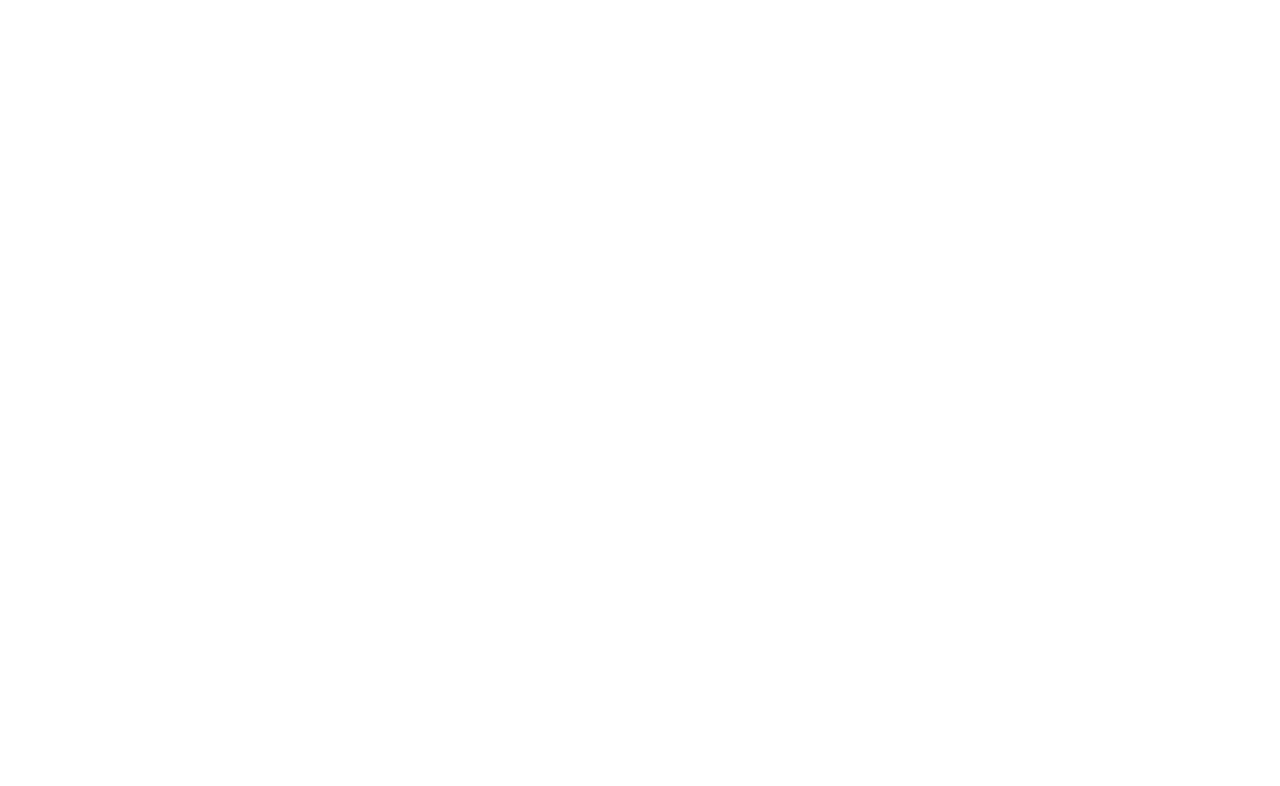
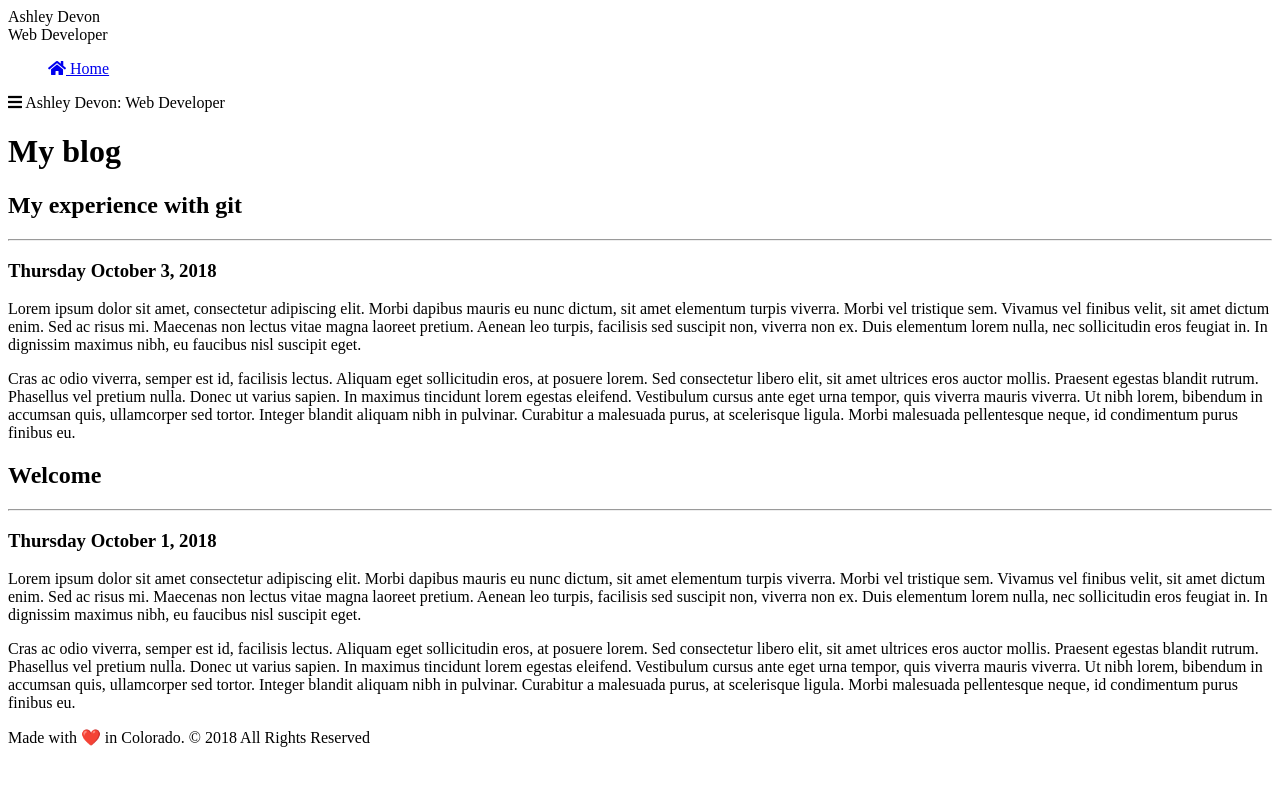
Before and after one commit to ashleychanteldevon/personal-blog, a plain HTML site: page index.html in a window 1280 px wide. Drawn offline with Linux system fonts and the light colour scheme.

Commit message:
Add font awesome icons

```diff
--- a/index.html
+++ b/index.html
@@ -1,12 +1,98 @@
 <!DOCTYPE html>
 <html lang="en">
-<head>
-  <meta charset="UTF-8">
-  <meta name="viewport" content="width=device-width, initial-scale=1.0">
-  <meta http-equiv="X-UA-Compatible" content="ie=edge">
-  <title>Ashley Devon - Web Developer</title>
-</head>
-<body>
+ <head>
+   <meta charset="UTF-8" />
+   <meta name="viewport" content="width=device-width, initial-scale=1.0" />
+   <meta http-equiv="X-UA-Compatible" content="ie=edge" />
+   <link
+     rel="stylesheet"
+     href="https://use.fontawesome.com/releases/v5.4.1/css/all.css"
+   />
+   <title>Ashley Devon - Web Developer</title>
+ </head>
+ <body>
+   <div class="parent">
+     <div class="wrapper">
+       <nav>
+         <div class="inner-wrap">
+           <div class="site-header">Ashley Devon</div>
+           <div class="site-subheader">Web Developer</div>
+           <ul class="site-navigation">
+             <a href="index.html"><i class="fas fa-home"></i> Home</a>
+           </ul>
+         </div>
+       </nav>
 
-</body>
+       <main>
+         <div class="menu">
+           <div class="menu-icon" id="sidebarCollapse">
+             <i class="fas fa-bars"></i>
+             <span class="mobile-header">Ashley Devon: Web Developer</span>
+           </div>
+         </div>
+
+         <h1>My blog</h1>
+         <article>
+           <h2>My experience with git</h2>
+           <hr />
+           <h3>Thursday October 3, 2018</h3>
+           <p>
+             Lorem ipsum dolor sit amet, consectetur adipiscing elit. Morbi
+             dapibus mauris eu nunc dictum, sit amet elementum turpis viverra.
+             Morbi vel tristique sem. Vivamus vel finibus velit, sit amet
+             dictum enim. Sed ac risus mi. Maecenas non lectus vitae magna
+             laoreet pretium. Aenean leo turpis, facilisis sed suscipit non,
+             viverra non ex. Duis elementum lorem nulla, nec sollicitudin eros
+             feugiat in. In dignissim maximus nibh, eu faucibus nisl suscipit
+             eget.
+           </p>
+           <p>
+             Cras ac odio viverra, semper est id, facilisis lectus. Aliquam
+             eget sollicitudin eros, at posuere lorem. Sed consectetur libero
+             elit, sit amet ultrices eros auctor mollis. Praesent egestas
+             blandit rutrum. Phasellus vel pretium nulla. Donec ut varius
+             sapien. In maximus tincidunt lorem egestas eleifend. Vestibulum
+             cursus ante eget urna tempor, quis viverra mauris viverra. Ut nibh
+             lorem, bibendum in accumsan quis, ullamcorper sed tortor. Integer
+             blandit aliquam nibh in pulvinar. Curabitur a malesuada purus, at
+             scelerisque ligula. Morbi malesuada pellentesque neque, id
+             condimentum purus finibus eu.
+           </p>
+         </article>
+
+         <article>
+           <h2>Welcome</h2>
+           <hr />
+           <h3>Thursday October 1, 2018</h3>
+           <p>
+             Lorem ipsum dolor sit amet consectetur adipiscing elit. Morbi
+             dapibus mauris eu nunc dictum, sit amet elementum turpis viverra.
+             Morbi vel tristique sem. Vivamus vel finibus velit, sit amet
+             dictum enim. Sed ac risus mi. Maecenas non lectus vitae magna
+             laoreet pretium. Aenean leo turpis, facilisis sed suscipit non,
+             viverra non ex. Duis elementum lorem nulla, nec sollicitudin eros
+             feugiat in. In dignissim maximus nibh, eu faucibus nisl suscipit
+             eget.
+           </p>
+           <p>
+             Cras ac odio viverra, semper est id, facilisis lectus. Aliquam
+             eget sollicitudin eros, at posuere lorem. Sed consectetur libero
+             elit, sit amet ultrices eros auctor mollis. Praesent egestas
+             blandit rutrum. Phasellus vel pretium nulla. Donec ut varius
+             sapien. In maximus tincidunt lorem egestas eleifend. Vestibulum
+             cursus ante eget urna tempor, quis viverra mauris viverra. Ut nibh
+             lorem, bibendum in accumsan quis, ullamcorper sed tortor. Integer
+             blandit aliquam nibh in pulvinar. Curabitur a malesuada purus, at
+             scelerisque ligula. Morbi malesuada pellentesque neque, id
+             condimentum purus finibus eu.
+           </p>
+         </article>
+
+         <footer>
+           Made with ❤️ in Colorado. © 2018 All Rights Reserved
+         </footer>
+       </main>
+     </div>
+   </div>
+ </body>
 </html>
```
